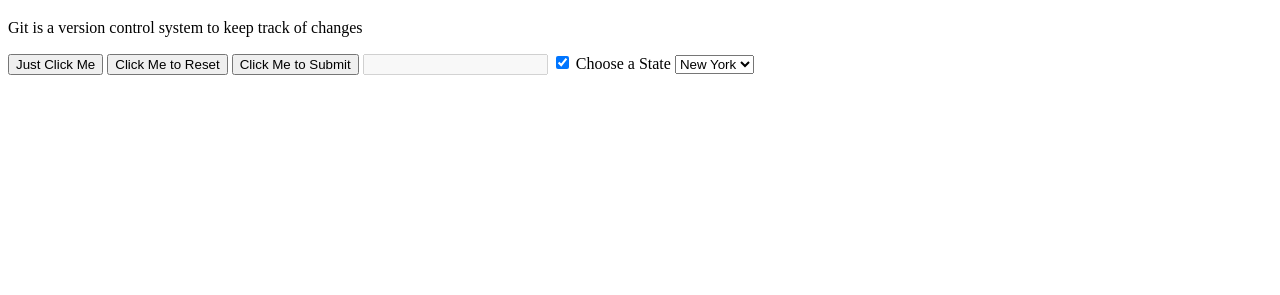
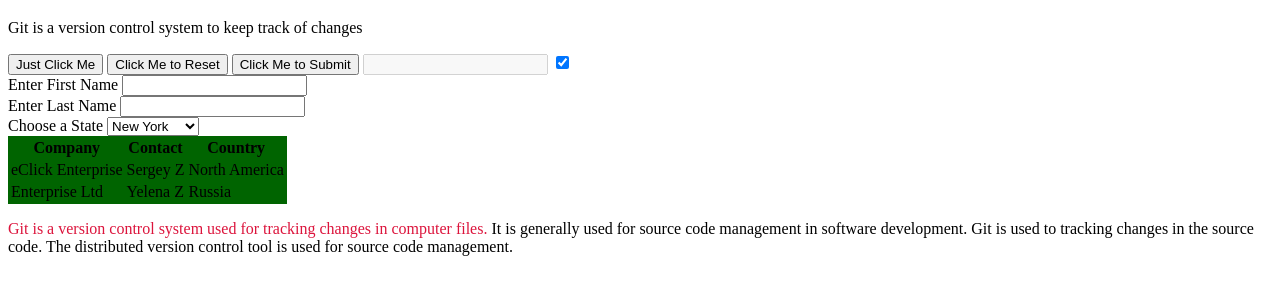
Before and after one commit to Zakharcs/FrontEnd, a plain HTML site: page practice.html in a window 1280 px wide. Shown: the part 61-356 px from the top of the page. Drawn offline with Linux system fonts and the light colour scheme.

Commit message:
Table br div span style attribute

```diff
--- a/practice.html
+++ b/practice.html
@@ -23,16 +23,63 @@
     <input type="checkbox" checked>
 
 
-    <label for="state">Choose a State</label>
-    <select name="State" id="state">
+      <!-- Create text input field with label message of the day -->
+      <div>
+
+        <label for="First Name">Enter First Name</label>
+        <input type="text" id="First Name">
+
+    </div>
+
+    <div>
+
+        <label for="Last  Name">Enter Last Name</label>
+        <input type="text" id="Last Name">
+
+    </div>
+
+    <!-- select element -->
+    <div>
+        <label for="state">Choose a State</label>
+        <select name="State" id="state">
 
         <option value="NY">New York</option>
         <option value="FL">Florida</option>
         <option value="OR">Oregon</option>
         <option value="CA">California</option>
+        <option value="WA">Washington</option>
 
     </select>
+    </div>
 
+
+    <table style="background-color:darkgreen">
+        <tr>
+          <th>Company</th>
+          <th>Contact</th>
+          <th>Country</th>
+        </tr>
+        <tr>
+          <td>eClick Enterprise</td>
+          <td>Sergey Z</td>
+          <td>North America</td>
+        </tr>
+        <tr>
+          <td>Enterprise Ltd</td>
+          <td>Yelena Z</td>
+          <td>Russia</td>
+        </tr>
+      </table>
+
+
+      <p>
+        <span style="color:crimson">
+        Git is a version control system used for tracking changes in computer files.
+        </span>
+        It is generally used for source code management in software development.
+        Git is used to tracking changes in the source code.
+        The distributed version control tool is used for source code management.
+      </p>
 
 </body>
 </html>
```
